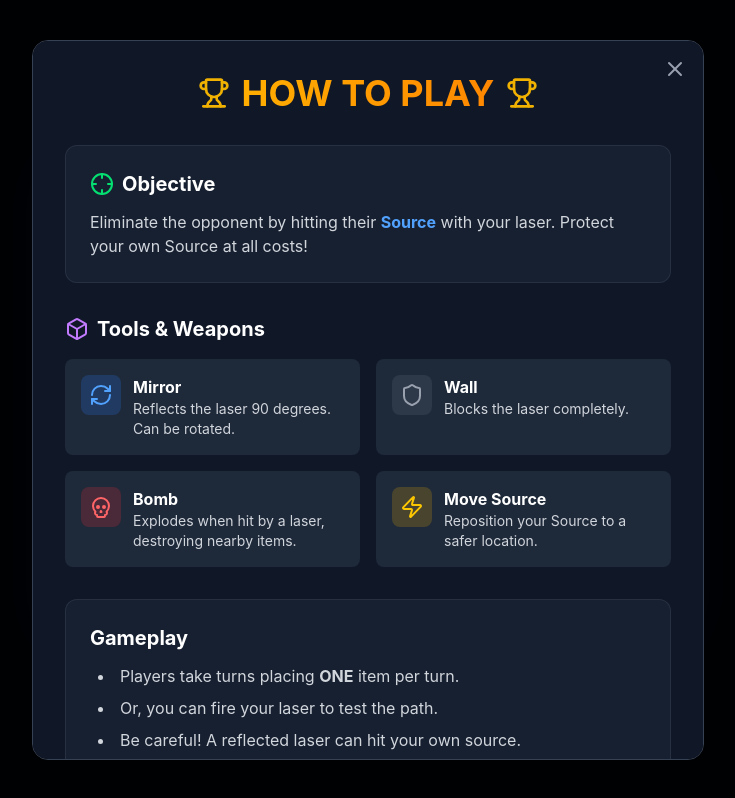
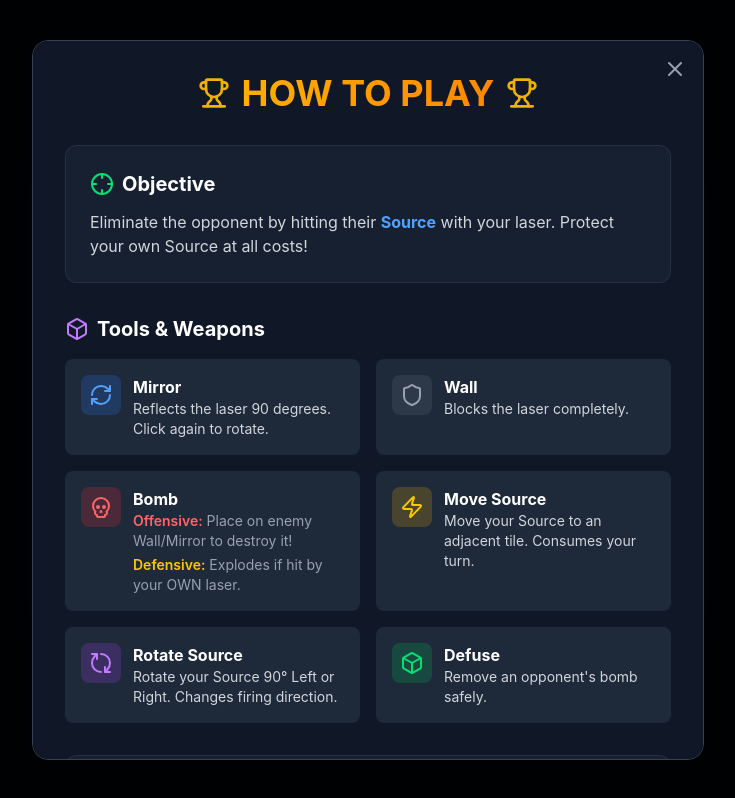
Before and after one commit to jfayling/fayling-web-laser_wars-react, a React (Vite) app: page / in a window 1280 px wide. Both pictures are taken after a click on the button "HOW TO PLAY". Shown: the whole page, without its empty margins (272-1007 px from the left). Built offline with nearby package versions, Linux system fonts and the light colour scheme.

Commit message:
docs: replace generic README with comprehensive game documentation and enhance How To Play modal with clearer and more detailed game mechanic descriptions.

```diff
--- a/src/components/HowToPlayModal.tsx
+++ b/src/components/HowToPlayModal.tsx
@@ -52,7 +52,7 @@ export const HowToPlayModal: React.FC<HowToPlayModalProps> = ({ isOpen, onClose
                                 </div>
                                 <div>
                                     <h4 className="font-bold text-white">Mirror</h4>
-                                    <p className="text-sm">Reflects the laser 90 degrees. Can be rotated.</p>
+                                    <p className="text-sm">Reflects the laser 90 degrees. Click again to rotate.</p>
                                 </div>
                             </div>
 
@@ -72,7 +72,10 @@ export const HowToPlayModal: React.FC<HowToPlayModalProps> = ({ isOpen, onClose
                                 </div>
                                 <div>
                                     <h4 className="font-bold text-white">Bomb</h4>
-                                    <p className="text-sm">Explodes when hit by a laser, destroying nearby items.</p>
+                                    <div className="text-sm space-y-1 text-gray-400">
+                                        <p><span className="text-red-400 font-semibold">Offensive:</span> Place on enemy Wall/Mirror to destroy it!</p>
+                                        <p><span className="text-yellow-400 font-semibold">Defensive:</span> Explodes if hit by your OWN laser.</p>
+                                    </div>
                                 </div>
                             </div>
 
@@ -82,7 +85,27 @@ export const HowToPlayModal: React.FC<HowToPlayModalProps> = ({ isOpen, onClose
                                 </div>
                                 <div>
                                     <h4 className="font-bold text-white">Move Source</h4>
-                                    <p className="text-sm">Reposition your Source to a safer location.</p>
+                                    <p className="text-sm">Move your Source to an adjacent tile. Consumes your turn.</p>
+                                </div>
+                            </div>
+
+                            <div className="flex items-start gap-3 bg-gray-800 p-4 rounded-lg">
+                                <div className="p-2 bg-purple-500/20 rounded-lg text-purple-400">
+                                    <RefreshCw size={24} className="rotate-90" />
+                                </div>
+                                <div>
+                                    <h4 className="font-bold text-white">Rotate Source</h4>
+                                    <p className="text-sm">Rotate your Source 90° Left or Right. Changes firing direction.</p>
+                                </div>
+                            </div>
+
+                            <div className="flex items-start gap-3 bg-gray-800 p-4 rounded-lg">
+                                <div className="p-2 bg-green-500/20 rounded-lg text-green-400">
+                                    <Box size={24} />
+                                </div>
+                                <div>
+                                    <h4 className="font-bold text-white">Defuse</h4>
+                                    <p className="text-sm">Remove an opponent's bomb safely.</p>
                                 </div>
                             </div>
                         </div>
```
Also changed, not shown: 1 other file (tests, documents, lock files or other folders).
